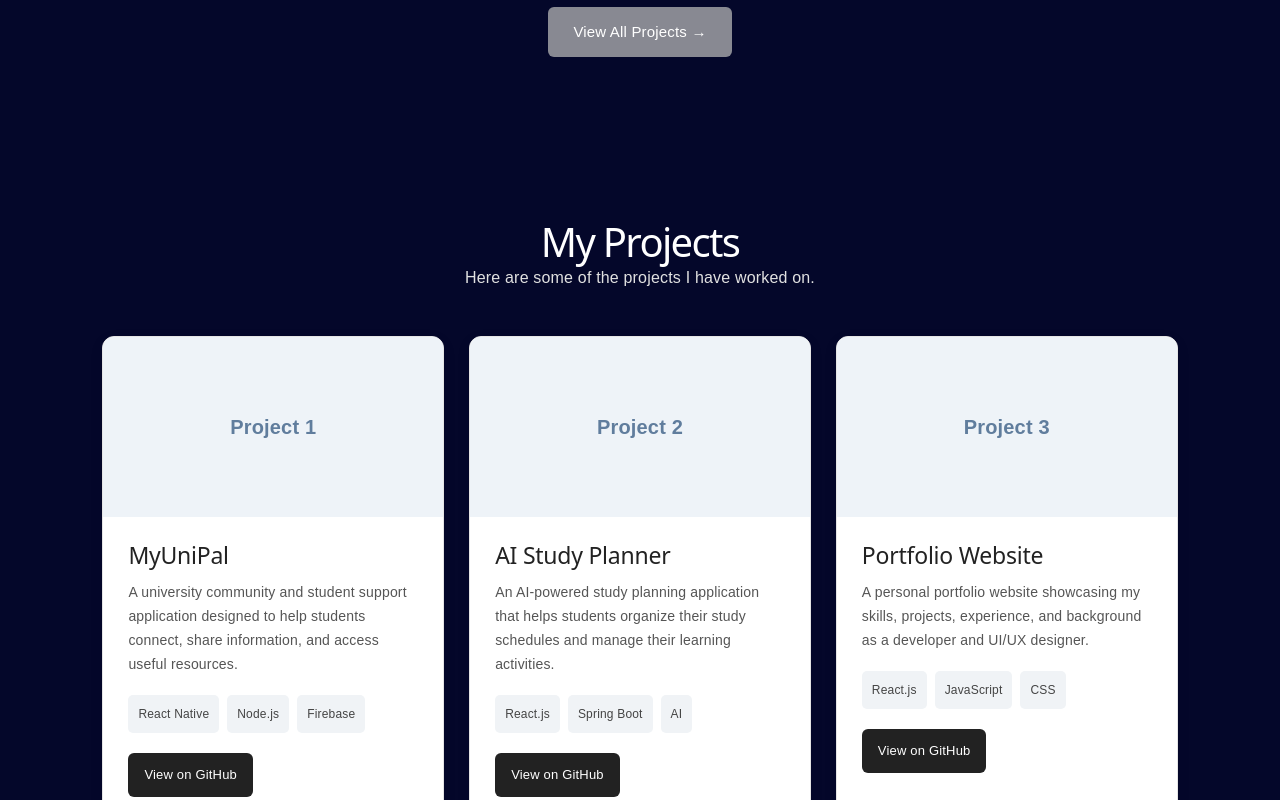
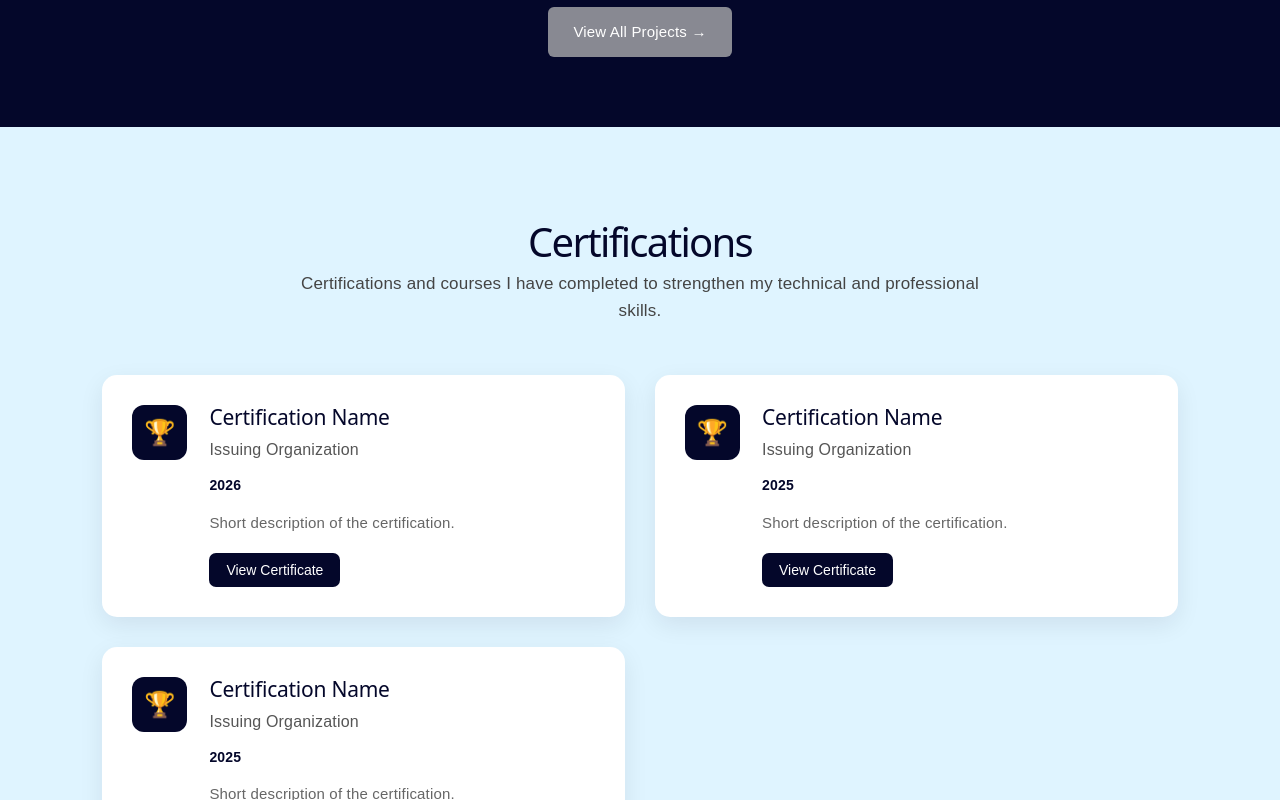
Before and after one commit to ishqafathima/My-Portfolio, a React (Vite) app: page / in a window 1280 px wide. Shown: the part 3160-3960 px from the top of the page. Built offline with nearby package versions, Linux system fonts and the light colour scheme.

Commit message:
update portfolio

```diff
--- a/src/App.jsx
+++ b/src/App.jsx
@@ -30,7 +30,7 @@ function App() {
       </section>
 
       <section id="certifications">
-        <Projects />
+        <Certifications />
       </section>
 
       <section id="experience">
--- a/src/components/Navbar.jsx
+++ b/src/components/Navbar.jsx
@@ -10,7 +10,7 @@ function Navbar() {
         <a href="#about">About</a>
         <a href="#skills">Skills</a>
         <a href="#projects">Projects</a>
-         <a href="#certifications">Certifications</a>
+        <a href="#certifications">Certifications</a>
         <a href="#experience">Experience</a>
         <a href="#contact">Contact</a>
       </div>
```
